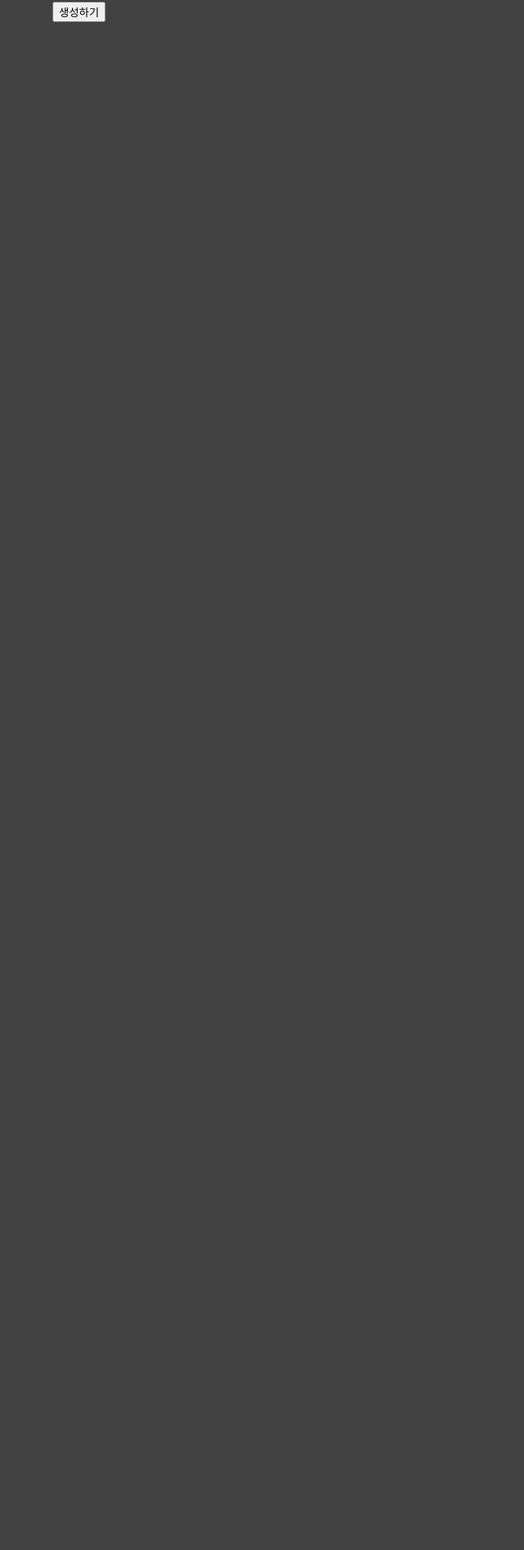
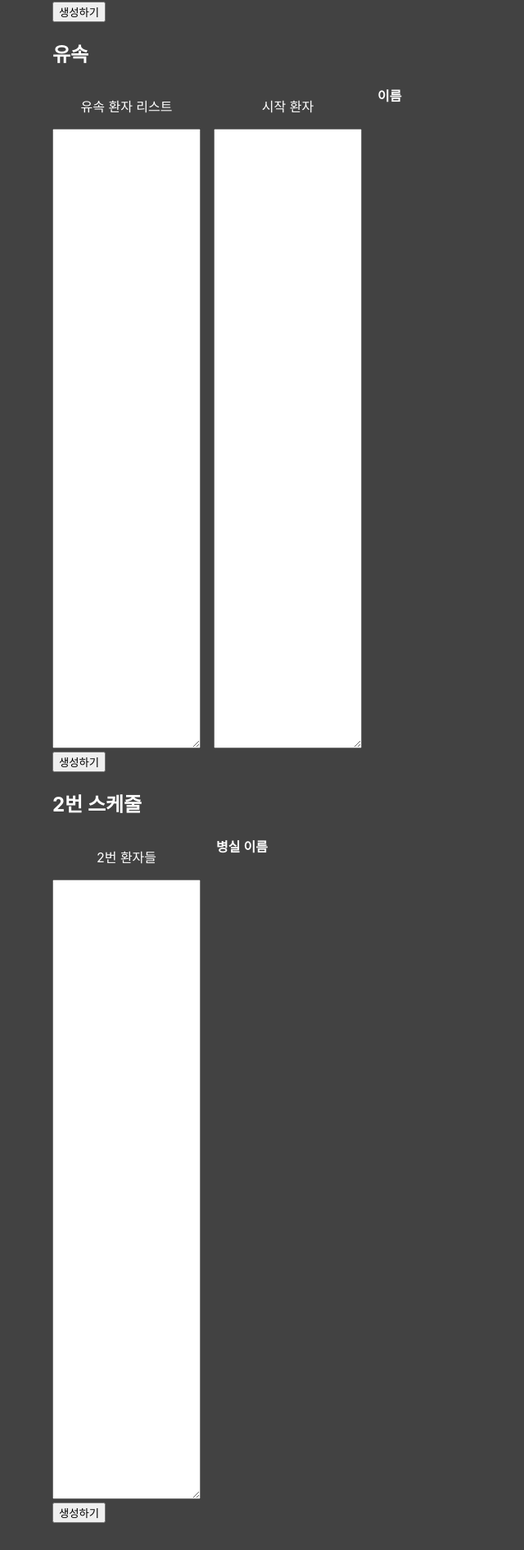
Before and after one commit to Chonim/saturday-schedule-creator, a Next.js app: page / in a window 1280 px wide. Shown: the part 1869-3760 px from the top of the page at 82% size, without its empty margins (0-640 px from the left). Before the commit the page ends 1960 px from the top, so only its background shows below. Built offline with nearby package versions, Linux system fonts and the light colour scheme.

Commit message:
feat: fix first list logic and implement flu list

```diff
--- a/components/PreviewTable.tsx
+++ b/components/PreviewTable.tsx
@@ -3,27 +3,34 @@ import styled from "@emotion/styled";
 import { Patient } from '@type/patientTypes';
 
 type PreviewTableProps = {
-  patientList: Patient[]
+  patientList: Patient[] | string
 };
 
 const PreviewTable = ({ patientList }: PreviewTableProps) => {
+  const isFluList = typeof patientList === 'string'
   return (
     <PreviewTableWrapper>
       <table>
         <thead>
           <tr>
-            <th>병실</th>
+            {!isFluList && <th>병실</th>}
             <th>이름</th>
           </tr>
         </thead>
         <tbody>
-          {patientList?.map(({ room, name }, index) => (
-            <tr key={`${room}-${name}`}>
-              <td>{index + 1}</td>
-              <td>{room}</td>
-              <td>{name}</td>
+          {isFluList ? (
+            <tr>
+              <td>{patientList}</td>
             </tr>
-          ))}
+          ) : (
+            (patientList as Patient[])?.map(({ room, name }, index) => (
+              <tr key={`${room}-${name}`}>
+                <td>{index + 1}</td>
+                <td>{room}</td>
+                <td>{name}</td>
+              </tr>
+            ))
+          )}
         </tbody>
       </table>
     </PreviewTableWrapper>
--- a/pages/index.tsx
+++ b/pages/index.tsx
@@ -5,6 +5,7 @@ import {
   mergeOldAndNewList,
   parseList,
   createPatientsInFirst,
+  getFluList,
 } from "@utils/patientHelpers";
 import { Patient } from '@type/patientTypes';
 import PreviewTable from '@components/PreviewTable'
@@ -22,8 +23,16 @@ const Home: NextPage = () => {
   const refusingPatientsInput = useRef<HTMLTextAreaElement>(null);
   const startingPatientInput = useRef<HTMLTextAreaElement>(null);
 
+  const fluPatientsInput = useRef<HTMLTextAreaElement>(null);
+  const startingFluPatientInput = useRef<HTMLTextAreaElement>(null);
+
+  const secondPatientsInput = useRef<HTMLTextAreaElement>(null);
+
   const [mergedPatientList, setMergedPatientList] = useState<Patient[]>([])
   const [patientsInFirstList, setPatientsInFirstList] = useState<Patient[]>([]);
+  const [finalFluList, setFinalFluList] = useState<string>('');
+
+  const [startIndexInSecond, setStartIndexInSecond] = useState<number>();
 
   // FIXME: remove it
   const handlePreviousPatientsInputChange = (target: HTMLTextAreaElement) => {
@@ -61,7 +70,13 @@ const Home: NextPage = () => {
     const parsedStartingPatientInput = parseList(
       startingPatientInput?.current?.value || ""
     )[0];
-    const patientsInFirst = createPatientsInFirst({
+    const {
+      patientsInFirst,
+      indexEndFromStart,
+    }: {
+      patientsInFirst: Patient[];
+      indexEndFromStart: number;
+    } = createPatientsInFirst({
       allList: mergedPatientList,
       sixthPatients: parsedSixthPatients,
       osPatients: parsedOsPatients,
@@ -71,6 +86,18 @@ const Home: NextPage = () => {
     });
 
     setPatientsInFirstList(patientsInFirst);
+    setStartIndexInSecond(indexEndFromStart);
+  }
+
+  const createFluList = () => {
+    const fluPatients = fluPatientsInput?.current?.value || ""
+    const startName = startingFluPatientInput?.current?.value || "";
+    const finalList = getFluList({
+      fluPatients,
+      startName,
+    });
+    console.log(finalList);
+    setFinalFluList(finalList);
   }
 
   return (
@@ -144,6 +171,47 @@ const Home: NextPage = () => {
         </div>
         <button onClick={createFirstList}>생성하기</button>
       </section>
+
+      {/* flu list */}
+      <section>
+        <h2>유속</h2>
+        <div>
+          <div>
+            <p>유속 환자 리스트</p>
+            <textarea rows={ROWS} ref={fluPatientsInput} />
+          </div>
+
+          <div>
+            <p>시작 환자</p>
+            <textarea rows={ROWS} ref={startingFluPatientInput} />
+          </div>
+
+          <div>
+            <PreviewTable patientList={finalFluList} />
+          </div>
+        </div>
+        <button
+          onClick={createFluList}
+        >
+          생성하기
+        </button>
+      </section>
+
+      {/* second */}
+      <section>
+        <h2>2번 스케줄</h2>
+        <div>
+          <div>
+            <p>2번 환자들</p>
+            <textarea rows={ROWS} ref={secondPatientsInput} />
+          </div>
+
+          <div>
+            <PreviewTable patientList={patientsInFirstList} />
+          </div>
+        </div>
+        <button onClick={createFirstList}>생성하기</button>
+      </section>
     </InputsContainer>
   );
 }
--- a/utils/patientHelpers.ts
+++ b/utils/patientHelpers.ts
@@ -1,4 +1,4 @@
-import { Patient } from "../type/patientTypes";
+import { Patient, Patients } from "../type/patientTypes";
 
 export const parseList = (originalList: string) => {
   const patientList: string[] = originalList.split("\n");
@@ -18,11 +18,14 @@ export const parseList = (originalList: string) => {
 };
 
 const checkIdentical = (patient: Patient, patienToCompare: Patient) => {
+  if (!patient || !patienToCompare) {
+    return false;
+  }
   return (
     patient.room === patienToCompare.room &&
     patient.name === patienToCompare.name
   );
-}
+};
 
 export const mergeOldAndNewList = ({
   previousPatientList,
@@ -45,16 +48,21 @@ export const mergeOldAndNewList = ({
     }
   });
   dischargedPatientList.forEach((dischargedPatient: Patient) => {
-    const index = finalPatientList.findIndex((patient) => checkIdentical(patient, dischargedPatient));
+    const index = finalPatientList.findIndex((patient) =>
+      checkIdentical(patient, dischargedPatient)
+    );
     const isAlreadyInList = index > -1;
     if (isAlreadyInList) {
       finalPatientList.splice(index, 1);
     }
   });
-  return sortPatientsByKey(finalPatientList, 'name');
+  return sortPatientsByKey(finalPatientList, "name");
 };
 
-export const sortPatientsByKey = (patientList: Patient[], key: keyof Patient) => {
+export const sortPatientsByKey = (
+  patientList: Patient[],
+  key: keyof Patient
+) => {
   return patientList.sort((a: Patient, b: Patient) => {
     if ((a[key] || "") < (b[key] || "")) {
       return -1;
@@ -64,7 +72,7 @@ export const sortPatientsByKey = (patientList: Patient[], key: keyof Patient) =>
     }
     return 0;
   });
-}
+};
 
 export const createPatientsInFirst = ({
   allList,
@@ -87,11 +95,11 @@ export const createPatientsInFirst = ({
     ...patientsCameThistWeek,
   ];
   const allListExceptRefusing = allList.filter(
-    (patient) => !patient.isRefusing
+    (patient) => !patient?.isRefusing
   );
   refusingPatients.forEach((refusingPatient) => {
     const index = allListExceptRefusing.findIndex((patient) =>
-    checkIdentical(patient, refusingPatient)
+      checkIdentical(patient, refusingPatient)
     );
     if (index > -1) {
       allListExceptRefusing.splice(index, 1);
@@ -100,15 +108,44 @@ export const createPatientsInFirst = ({
   const startingPatientIndex = allListExceptRefusing.findIndex((patient) =>
     checkIdentical(patient, startingPatient)
   );
-  const restLength = 41 - patientsInFirst.length
+  const restLength = 40 - patientsInFirst.length;
   const endIndex = startingPatientIndex + restLength;
-  const indexEndFromStart = restLength - patientsInFirst.length;
+  let indexEndFromStart = restLength - patientsInFirst.length;
+  if (startingPatientIndex + restLength > allListExceptRefusing.length) {
+    indexEndFromStart =
+      startingPatientIndex + restLength - allListExceptRefusing.length;
+  }
   let additionalPatients = allListExceptRefusing.slice(
     startingPatientIndex,
     endIndex
   );
-  additionalPatients = [...additionalPatients, ...allListExceptRefusing.slice(0, indexEndFromStart)];
+  additionalPatients = [
+    ...additionalPatients,
+    ...allListExceptRefusing.slice(0, indexEndFromStart),
+  ];
   patientsInFirst = [...patientsInFirst, ...additionalPatients];
   const sortedPatientsInFirst = sortPatientsByKey(patientsInFirst, "room");
-  return sortedPatientsInFirst;
+  return {
+    patientsInFirst: sortedPatientsInFirst,
+    indexEndFromStart,
+  };
 };
+
+export const getFluList = ({
+  fluPatients,
+  startName,
+}: {
+  fluPatients: string;
+  startName: string;
+}) => {
+  const parsedFluList = fluPatients.split(" ");
+  const startingPatientIndex = parsedFluList.indexOf(startName);
+  const finalPatientIndex = startingPatientIndex + 7;
+  let finalList = parsedFluList.slice(startingPatientIndex, finalPatientIndex);
+  const fluFromStart =
+    startingPatientIndex + 7 > parsedFluList.length
+      ? parsedFluList.slice(0, 7 - finalList.length)
+      : [];
+  finalList = [...finalList, ...fluFromStart];
+  return finalList.join(' ');
+};
```
